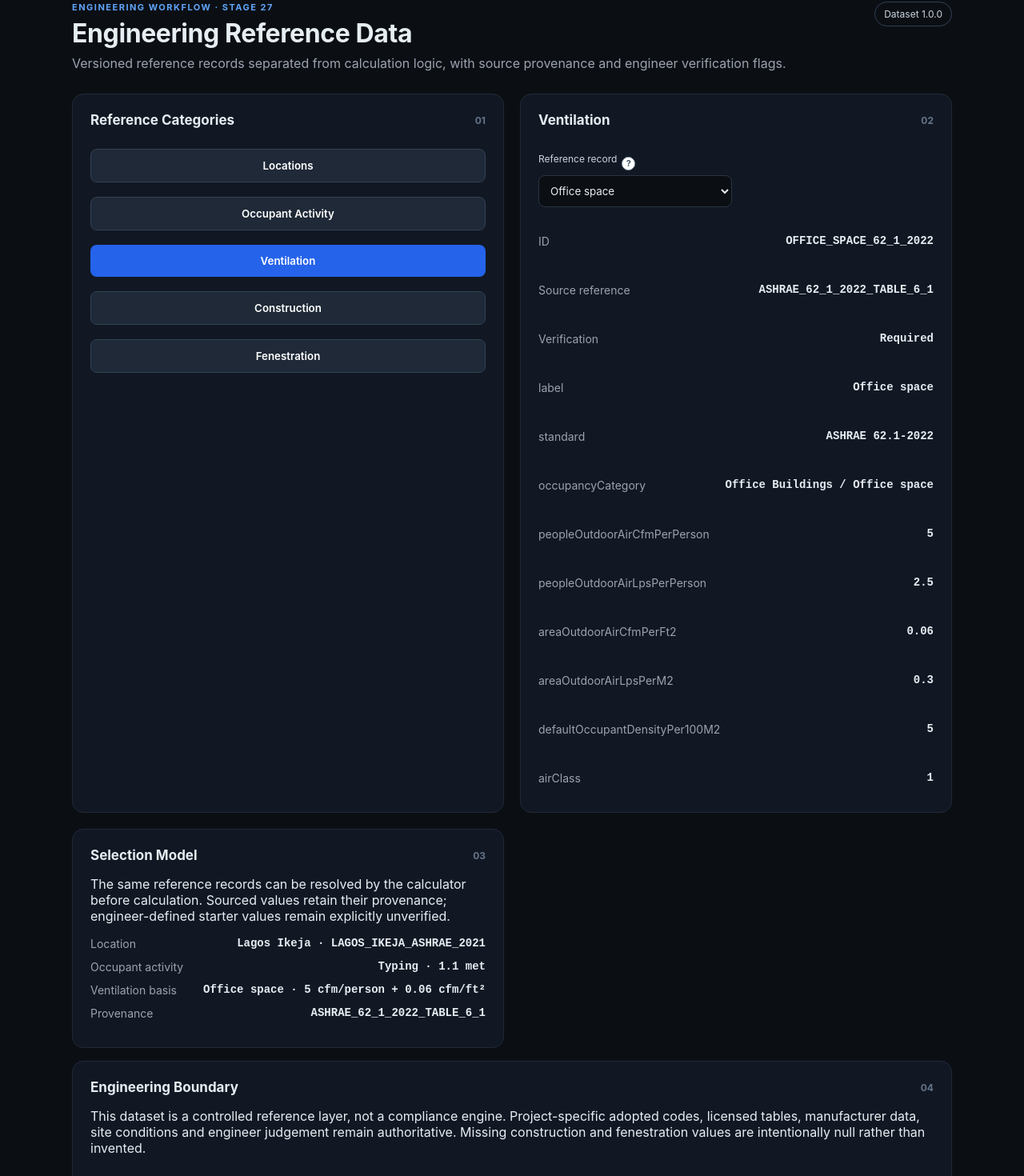
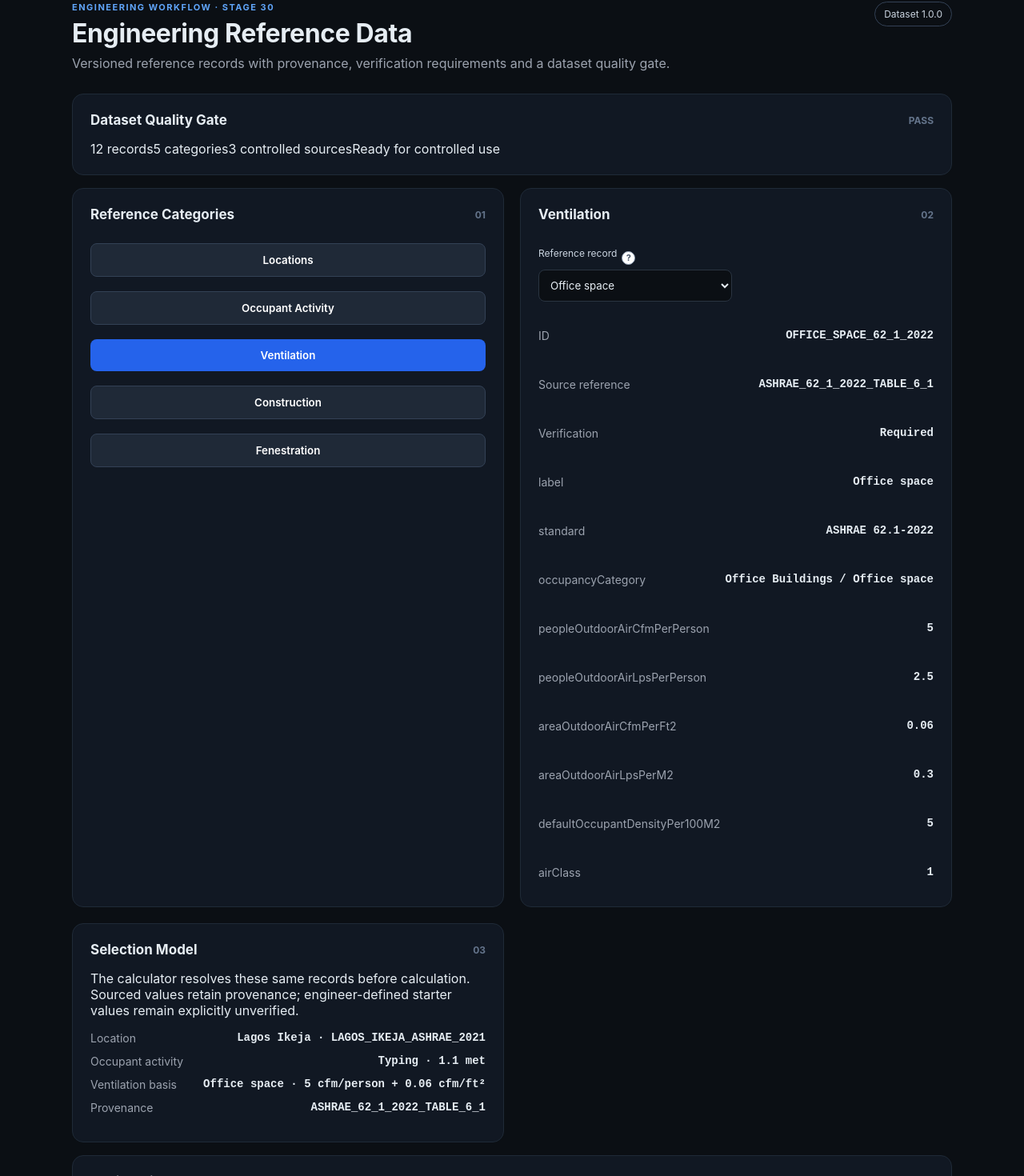
Before and after one commit to idbalorg/hvac-calculator, a React (Vite) app in the folder mep-ai-calculator/: page /reference-data in a window 1280 px wide. Shown: the part 109-1579 px from the top of the page at 80% size. Built offline with nearby package versions, Linux system fonts and the light colour scheme.

Commit message:
Stage 30: expose reference dataset quality gate in UI

```diff
--- a/mep-ai-calculator/src/pages/ReferenceData.jsx
+++ b/mep-ai-calculator/src/pages/ReferenceData.jsx
@@ -1,75 +1,27 @@
 import { useMemo, useState } from "react";
 import "../App.css";
-import {
-  REFERENCE_DATASET_VERSION,
-  listReferenceRecords,
-  getReferenceRecord,
-  buildReferenceSelection,
-} from "../engineering/reference/referenceDataset.js";
+import { REFERENCE_DATASET_VERSION, listReferenceRecords, getReferenceRecord, buildReferenceSelection } from "../engineering/reference/referenceDataset.js";
+import { auditReferenceDataset } from "../engineering/reference/referenceDatasetAudit.js";
 
-const sections = [
-  ["locations", "Locations"],
-  ["occupantActivities", "Occupant Activity"],
-  ["ventilation", "Ventilation"],
-  ["constructions", "Construction"],
-  ["fenestration", "Fenestration"],
-];
+const sections = [["locations", "Locations"], ["occupantActivities", "Occupant Activity"], ["ventilation", "Ventilation"], ["constructions", "Construction"], ["fenestration", "Fenestration"]];
 
 export default function ReferenceData() {
   const [category, setCategory] = useState("ventilation");
   const records = useMemo(() => listReferenceRecords(category), [category]);
   const [selectedId, setSelectedId] = useState(records[0]?.id || "");
   const selected = selectedId ? getReferenceRecord(category, selectedId) : null;
-
-  const changeCategory = (next) => {
-    setCategory(next);
-    setSelectedId(listReferenceRecords(next)[0]?.id || "");
-  };
-
-  const demoSelection = buildReferenceSelection({
-    locationId: "LAGOS_IKEJA",
-    occupancyActivityId: "OFFICE_TYPING",
-    ventilationId: "OFFICE_SPACE_62_1_2022",
-  });
+  const audit = useMemo(() => auditReferenceDataset(), []);
+  const changeCategory = (next) => { setCategory(next); setSelectedId(listReferenceRecords(next)[0]?.id || ""); };
+  const demoSelection = buildReferenceSelection({ locationId: "LAGOS_IKEJA", occupancyActivityId: "OFFICE_TYPING", ventilationId: "OFFICE_SPACE_62_1_2022" });
 
   return <div className="container">
-    <div className="page-header">
-      <div><p className="eyebrow">ENGINEERING WORKFLOW · STAGE 27</p><h1 className="title">Engineering Reference Data</h1><p className="subtitle">Versioned reference records separated from calculation logic, with source provenance and engineer verification flags.</p></div>
-      <span className="version-badge">Dataset {REFERENCE_DATASET_VERSION}</span>
+    <div className="page-header"><div><p className="eyebrow">ENGINEERING WORKFLOW · STAGE 30</p><h1 className="title">Engineering Reference Data</h1><p className="subtitle">Versioned reference records with provenance, verification requirements and a dataset quality gate.</p></div><span className="version-badge">Dataset {REFERENCE_DATASET_VERSION}</span></div>
+    <div className="card" style={{ marginBottom: "16px" }}><div className="section-heading"><h3>Dataset Quality Gate</h3><span>{audit.pass ? "PASS" : "FAIL"}</span></div><div className="project-mini-summary"><span>{audit.recordCount} records</span><span>{Object.keys(audit.categories).length} categories</span><span>{audit.controlledSourceCount} controlled sources</span><span>{audit.pass ? "Ready for controlled use" : `${audit.issues.length} issue(s)`}</span></div>{audit.warnings.length > 0 && <p className="form-note">Warnings: {audit.warnings.join(" · ")}</p>}</div>
+    <div className="grid">
+      <div className="card"><div className="section-heading"><h3>Reference Categories</h3><span>01</span></div>{sections.map(([id, label]) => <button key={id} type="button" className={category === id ? "" : "secondary-button"} onClick={() => changeCategory(id)} style={{ width: "100%", marginBottom: "8px" }}>{label}</button>)}</div>
+      <div className="card"><div className="section-heading"><h3>{sections.find(([id]) => id === category)?.[1]}</h3><span>02</span></div><div className="input-grid"><div><label>Reference record</label><select value={selectedId} onChange={(e) => setSelectedId(e.target.value)}>{records.map((item) => <option key={item.id} value={item.id}>{item.label || item.name || item.id}</option>)}</select></div></div>{selected && <div className="results-stack" style={{ marginTop: "16px" }}><div className="stat"><span>ID</span><b>{selected.id}</b></div><div className="stat"><span>Source reference</span><b>{selected.sourceRef}</b></div><div className="stat"><span>Verification</span><b>{selected.verificationRequired ? "Required" : "Not required"}</b></div>{Object.entries(selected).filter(([key]) => !["id", "sourceRef", "verificationRequired"].includes(key)).map(([key, value]) => <div className="stat" key={key}><span>{key}</span><b>{typeof value === "object" ? JSON.stringify(value) : String(value)}</b></div>)}</div>}</div>
+      <div className="card"><div className="section-heading"><h3>Selection Model</h3><span>03</span></div><p className="form-note">The calculator resolves these same records before calculation. Sourced values retain provenance; engineer-defined starter values remain explicitly unverified.</p><div className="stat"><span>Location</span><b>{demoSelection.location.name} · {demoSelection.location.designConditionId}</b></div><div className="stat"><span>Occupant activity</span><b>{demoSelection.occupantActivity.label} · {demoSelection.occupantActivity.met} met</b></div><div className="stat"><span>Ventilation basis</span><b>{demoSelection.ventilation.label} · {demoSelection.ventilation.peopleOutdoorAirCfmPerPerson} cfm/person + {demoSelection.ventilation.areaOutdoorAirCfmPerFt2} cfm/ft²</b></div><div className="stat"><span>Provenance</span><b>{demoSelection.ventilation.sourceRef}</b></div></div>
     </div>
-
-    <div className="grid">
-      <div className="card">
-        <div className="section-heading"><h3>Reference Categories</h3><span>01</span></div>
-        {sections.map(([id, label]) => <button key={id} type="button" className={category === id ? "" : "secondary-button"} onClick={() => changeCategory(id)} style={{ width: "100%", marginBottom: "8px" }}>{label}</button>)}
-      </div>
-
-      <div className="card">
-        <div className="section-heading"><h3>{sections.find(([id]) => id === category)?.[1]}</h3><span>02</span></div>
-        <div className="input-grid">
-          <div><label>Reference record</label><select value={selectedId} onChange={(e) => setSelectedId(e.target.value)}>{records.map((item) => <option key={item.id} value={item.id}>{item.label || item.name || item.id}</option>)}</select></div>
-        </div>
-        {selected && <div className="results-stack" style={{ marginTop: "16px" }}>
-          <div className="stat"><span>ID</span><b>{selected.id}</b></div>
-          <div className="stat"><span>Source reference</span><b>{selected.sourceRef}</b></div>
-          <div className="stat"><span>Verification</span><b>{selected.verificationRequired ? "Required" : "Not required"}</b></div>
-          {Object.entries(selected).filter(([key]) => !["id", "sourceRef", "verificationRequired"].includes(key)).map(([key, value]) => <div className="stat" key={key}><span>{key}</span><b>{typeof value === "object" ? JSON.stringify(value) : String(value)}</b></div>)}
-        </div>}
-      </div>
-
-      <div className="card">
-        <div className="section-heading"><h3>Selection Model</h3><span>03</span></div>
-        <p className="form-note">The same reference records can be resolved by the calculator before calculation. Sourced values retain their provenance; engineer-defined starter values remain explicitly unverified.</p>
-        <div className="stat"><span>Location</span><b>{demoSelection.location.name} · {demoSelection.location.designConditionId}</b></div>
-        <div className="stat"><span>Occupant activity</span><b>{demoSelection.occupantActivity.label} · {demoSelection.occupantActivity.met} met</b></div>
-        <div className="stat"><span>Ventilation basis</span><b>{demoSelection.ventilation.label} · {demoSelection.ventilation.peopleOutdoorAirCfmPerPerson} cfm/person + {demoSelection.ventilation.areaOutdoorAirCfmPerFt2} cfm/ft²</b></div>
-        <div className="stat"><span>Provenance</span><b>{demoSelection.ventilation.sourceRef}</b></div>
-      </div>
-    </div>
-
-    <div className="card" style={{ marginTop: "16px" }}>
-      <div className="section-heading"><h3>Engineering Boundary</h3><span>04</span></div>
-      <p className="form-note">This dataset is a controlled reference layer, not a compliance engine. Project-specific adopted codes, licensed tables, manufacturer data, site conditions and engineer judgement remain authoritative. Missing construction and fenestration values are intentionally null rather than invented.</p>
-    </div>
+    <div className="card" style={{ marginTop: "16px" }}><div className="section-heading"><h3>Engineering Boundary</h3><span>04</span></div><p className="form-note">This dataset is a controlled reference layer, not a compliance engine. Project-specific adopted codes, licensed tables, manufacturer data, site conditions and engineer judgement remain authoritative. Missing construction and fenestration values are intentionally null rather than invented.</p></div>
   </div>;
 }
```
